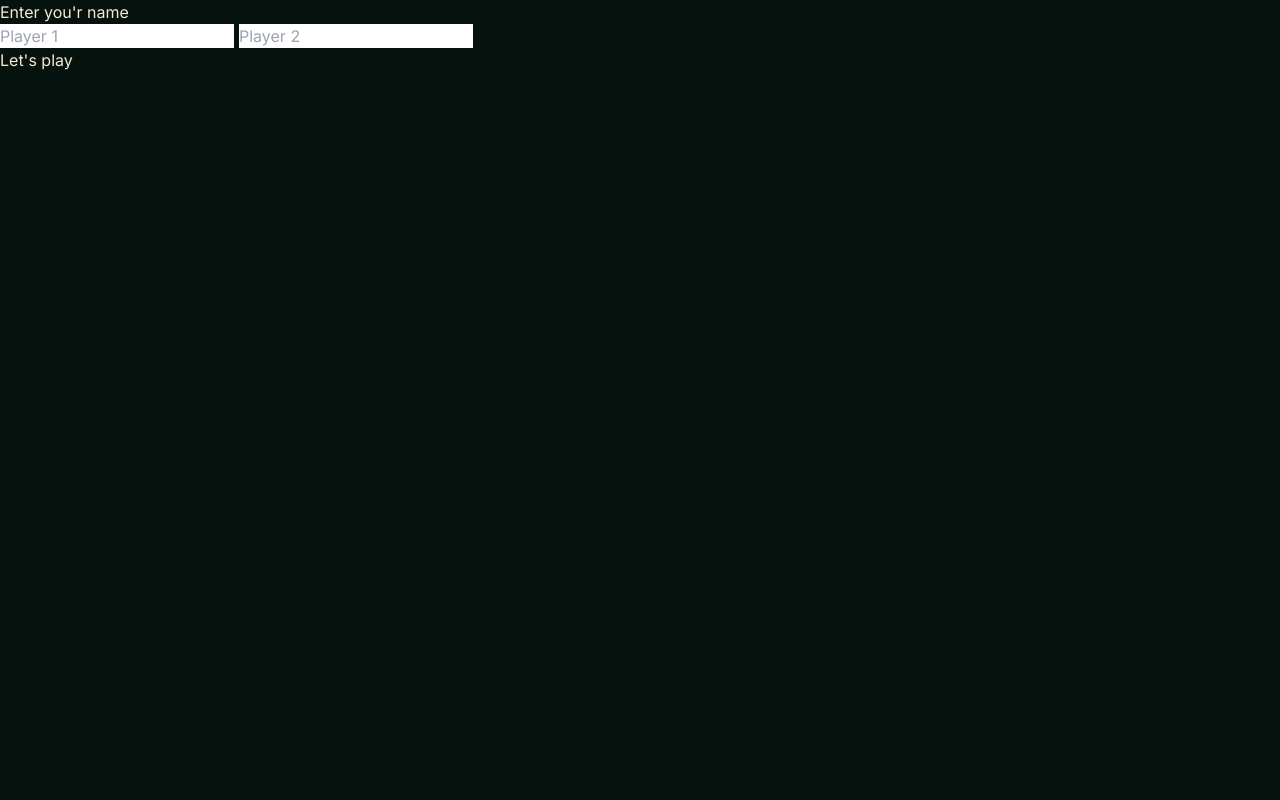
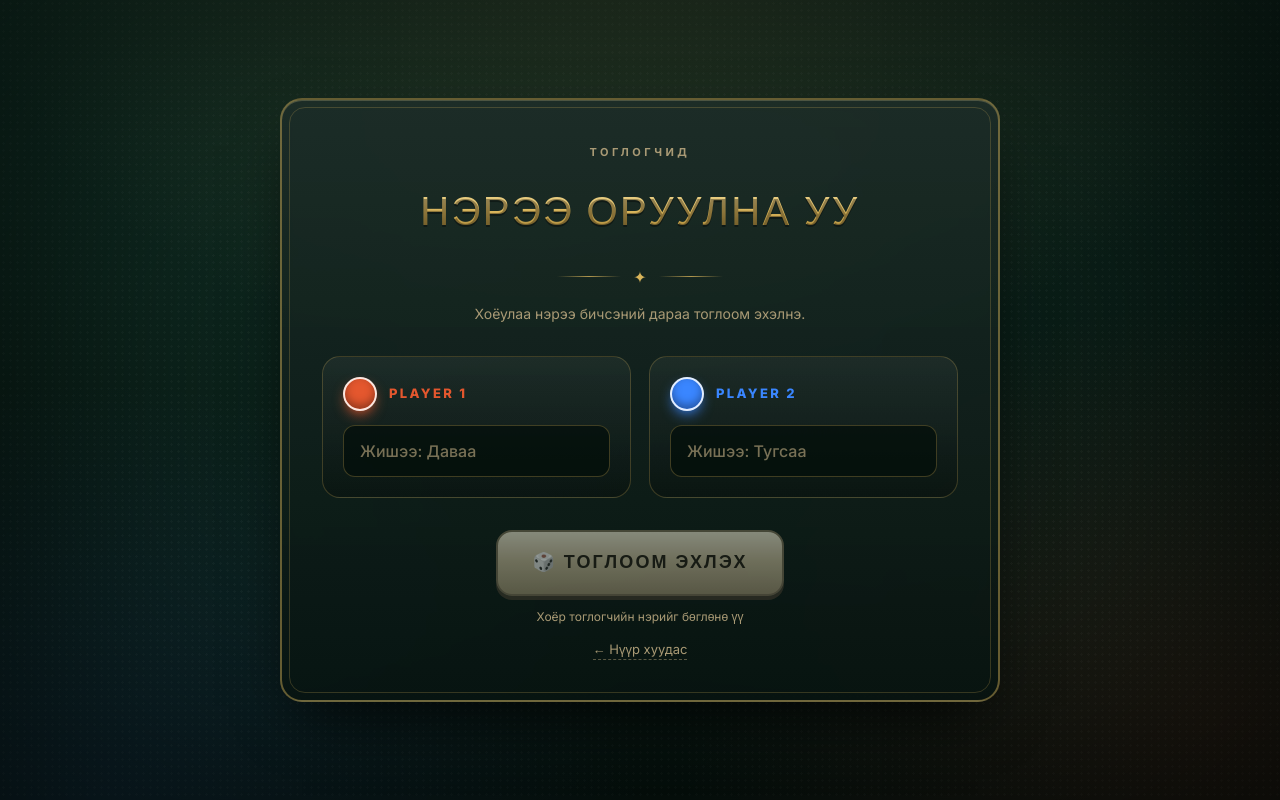
Before and after one commit to 2gooNo/Board-Game, a Next.js app: page /RegistrationPage in a window 1280 px wide. Built offline with nearby package versions, Linux system fonts and the light colour scheme.

Commit message:
feat(pages): implement RegistrationPage component with localStorage integration for player names

```diff
--- a/src/app/RegistrationPage/page.js
+++ b/src/app/RegistrationPage/page.js
@@ -2,38 +2,84 @@
 
 import { useRouter } from "next/navigation";
 import { useState } from "react";
+import Link from "next/link";
 import style from "./RegistrationPage.module.css";
 
-export default function information() {
-  const [names, setNames] = useState();
+export default function Information() {
+  const [names, setNames] = useState({ Player1: "", Player2: "" });
 
   const router = useRouter();
 
+  const ready = names.Player1.trim() !== "" && names.Player2.trim() !== "";
+
   function saveNames() {
-    localStorage.setItem("names", [names.Player1, names.Player2]);
+    if (!ready) return;
+    localStorage.setItem("names", [names.Player1.trim(), names.Player2.trim()]);
     router.push("/Board-game");
   }
 
   return (
-    <div className={style.body}>
-      <h1 className={style.enterName}>Enter you'r name</h1>
-      <div className="flex gap-[5px]">
+    <main className="table-shell">
+      <div className={`layer ${style.wrap}`}>
+        <div className={`card ${style.card}`}>
+          <div className="card-inner-rule" />
+
+          <span className="eyebrow">Тоглогчид</span>
+          <h1 className={`display gold-text ${style.title}`}>Нэрээ оруулна уу</h1>
+          <div className="rule-orn">✦</div>
+          <p className={style.sub}>Хоёулаа нэрээ бичсэний дараа тоглоом эхэлнэ.</p>
+
+          <div className={style.players}>
+            <div className={style.playerBox} style={{ "--accent": "var(--p1)" }}>
+              <div className={style.playerHead}>
+                <span className={style.pawn} />
+                <span className={style.playerLabel}>Player 1</span>
+              </div>
               <input
+                value={names.Player1}
                 onChange={(e) =>
                   setNames((prev) => ({ ...prev, Player1: e.target.value }))
                 }
-          className={style.playerName}
-          placeholder="Player 1"
-        ></input>
+                className={style.input}
+                placeholder="Жишээ: Даваа"
+                maxLength={14}
+              />
+            </div>
+
+            <div className={style.playerBox} style={{ "--accent": "var(--p2)" }}>
+              <div className={style.playerHead}>
+                <span className={style.pawn} />
+                <span className={style.playerLabel}>Player 2</span>
+              </div>
               <input
+                value={names.Player2}
                 onChange={(e) =>
                   setNames((prev) => ({ ...prev, Player2: e.target.value }))
                 }
-          className={style.playerName}
-          placeholder="Player 2"
-        ></input>
+                className={style.input}
+                placeholder="Жишээ: Тугсаа"
+                maxLength={14}
+              />
             </div>
-      <button onClick={() => saveNames()} className={style.play}>Let's play</button>
           </div>
+
+          <div className={style.actions}>
+            <button
+              onClick={saveNames}
+              disabled={!ready}
+              className={`btn-game display ${style.start}`}
+            >
+              🎲 Тоглоом эхлэх
+            </button>
+            <span className={style.hint}>
+              {ready ? "Амжилт хүсье!" : "Хоёр тоглогчийн нэрийг бөглөнө үү"}
+            </span>
+            <Link href="/" className={style.back}>
+              ← Нүүр хуудас
+            </Link>
+          </div>
+        </div>
+      </div>
+    </main>
   );
 }
```
Lines whose indentation alone changed are shown as unchanged.
